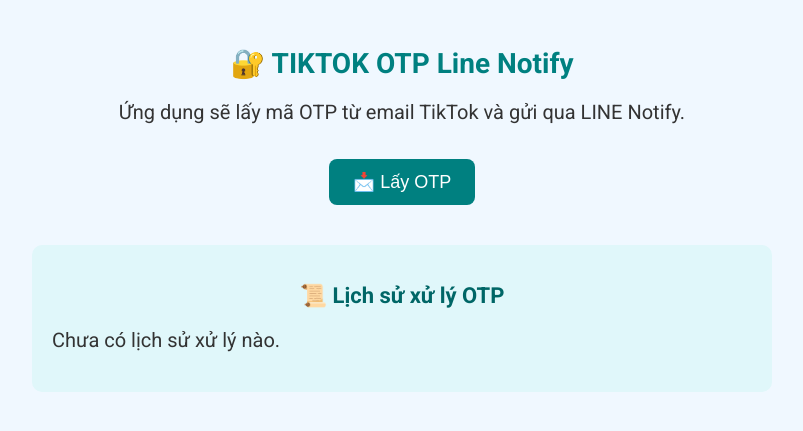
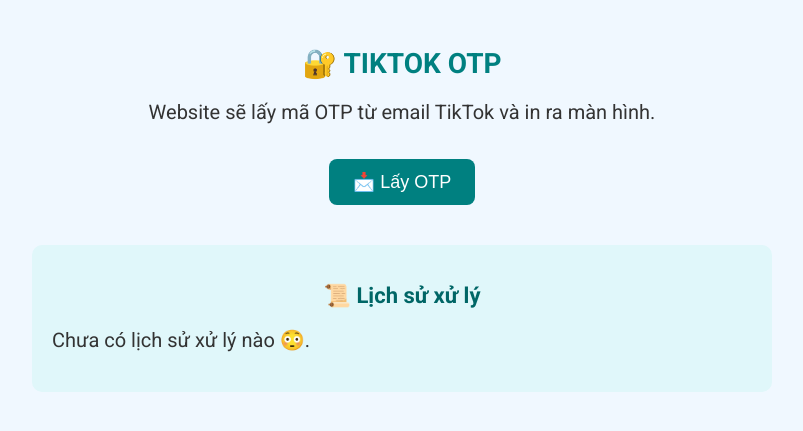
Before and after one commit to Kittyumbs/otp-line-notify, a Flask app: page / in a window 1280 px wide. Shown: the top 431 px of the page, without its empty margins (238-1041 px from the left). Run offline with Flask 3, Linux system fonts and the light colour scheme.

Commit message:
Fix html

```diff
--- a/templates/index.html
+++ b/templates/index.html
@@ -5,7 +5,7 @@
 
     <meta charset="UTF-8">
     <meta name="viewport" content="width=device-width, initial-scale=1.0">
-    <title>OTP Line Notify</title>
+    <title>OTP Tiktok MWG</title>
     <link href="https://fonts.googleapis.com/css2?family=Roboto:wght@400;500;700&display=swap" rel="stylesheet">
     <style>
         body {
@@ -83,8 +83,8 @@
     </style>
 </head>
 <body>
-    <h1>🔐 TIKTOK OTP Line Notify</h1>
-    <p>Ứng dụng sẽ lấy mã OTP từ email TikTok và gửi qua LINE Notify.</p>
+    <h1>🔐 TIKTOK OTP</h1>
+    <p>Website sẽ lấy mã OTP từ email TikTok và in ra màn hình.</p>
 
     <button id="fetchOtp" class="button">📩 Lấy OTP</button>
 
@@ -94,7 +94,7 @@
 
     <!-- LỊCH SỬ OTP -->
     <div class="history">
-        <h2>📜 Lịch sử xử lý OTP</h2>
+        <h2>📜 Lịch sử xử lý</h2>
         {% if history %}
             {% for item in history|reverse %}
                 <div class="history-entry">
@@ -103,7 +103,7 @@
                 </div>
             {% endfor %}
         {% else %}
-            <p>Chưa có lịch sử xử lý nào.</p>
+            <p>Chưa có lịch sử xử lý nào 😳.</p>
         {% endif %}
     </div>
 
```
